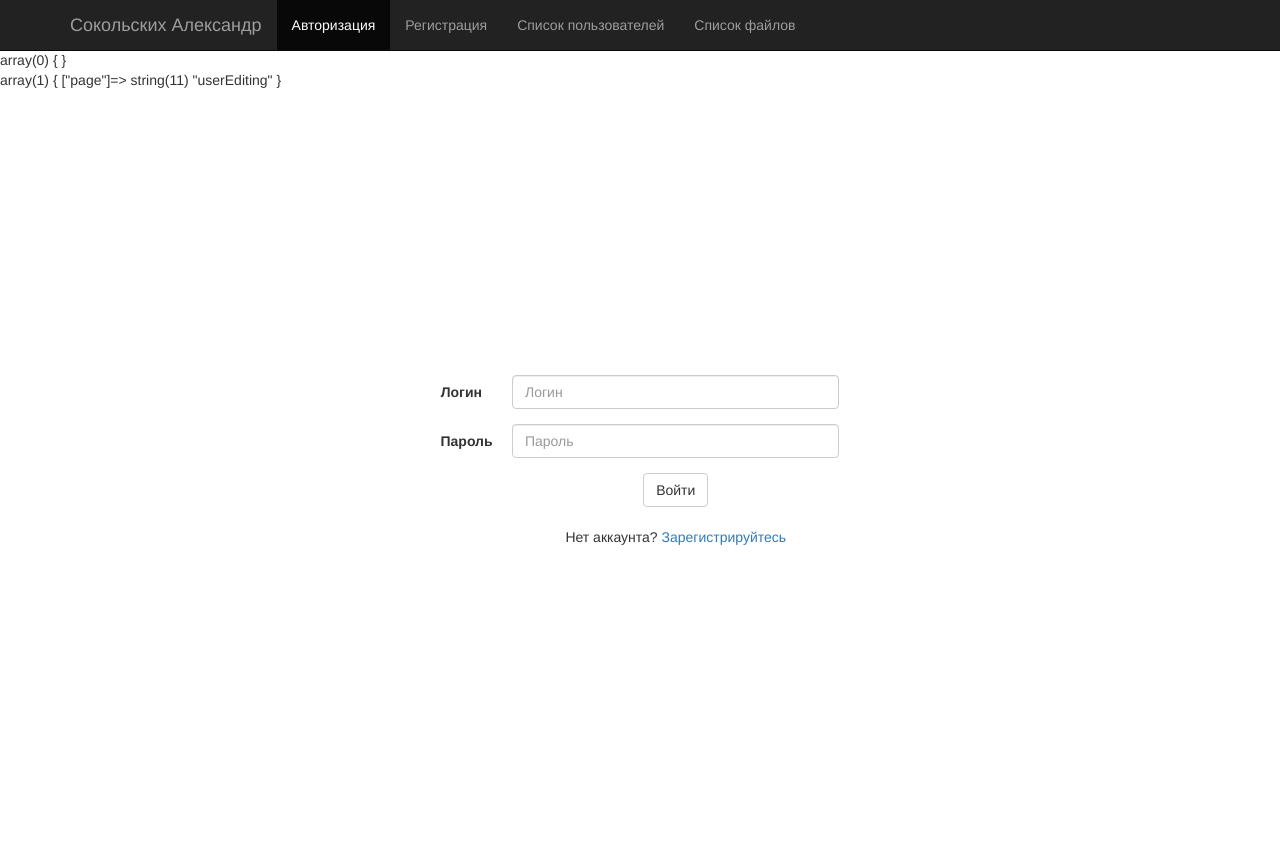
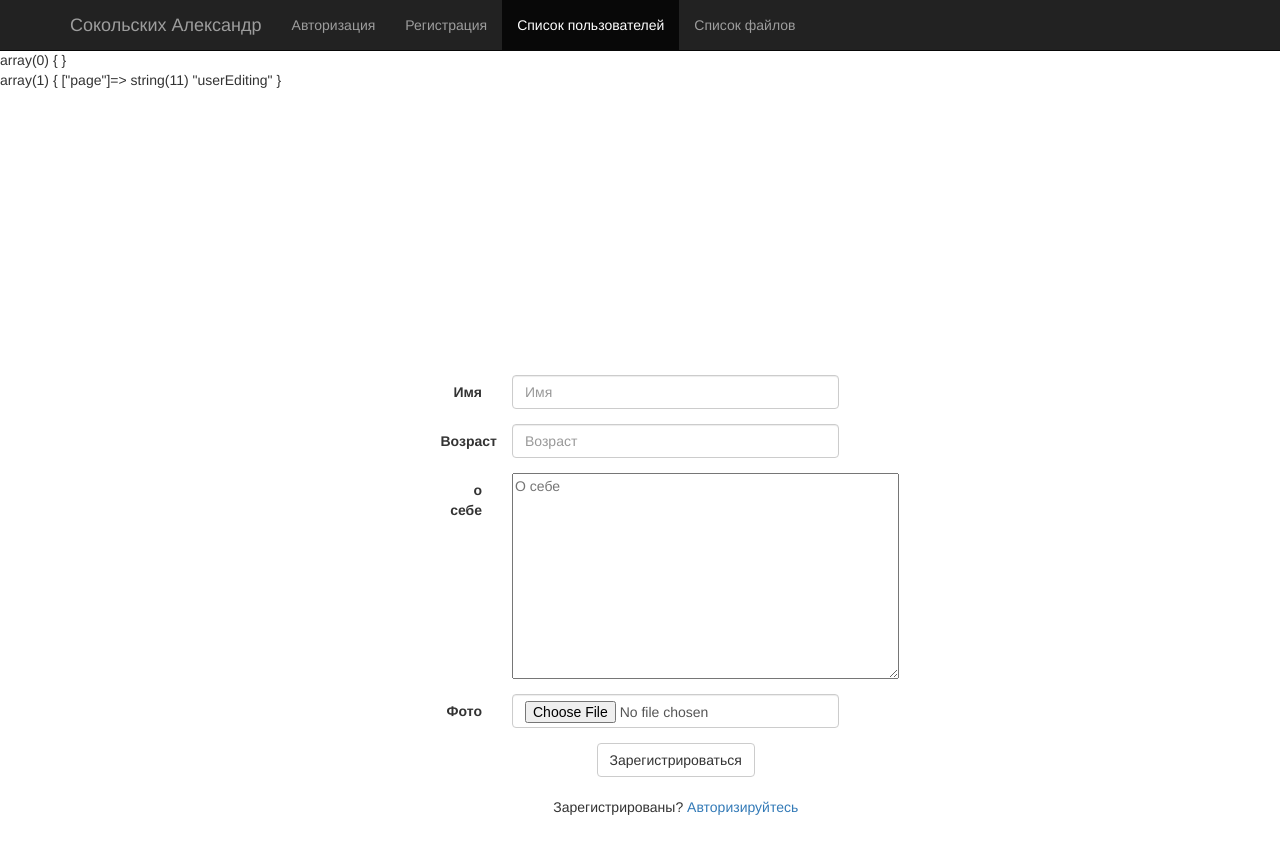
Before and after one commit to AlexSokolskih/loftscoolHomeWork-HomeWork3, a PHP site: page /index.php?page=userEditing in a window 1280 px wide. Before the commit the page ends 545 px from the top, so only its background shows below. Run offline with PHP 8.4, Linux system fonts and the light colour scheme; the visitor is signed in with stand-in values (Sample User, id 1); data that the repository does not hold is empty.

Commit message:
начал писать запросы 2

```diff
--- a/index.php
+++ b/index.php
@@ -14,7 +14,7 @@ session_start();
 $main = new Main;
 $dataBase = new DataBase;
 
-$dataBase->showUsers();
+//$dataBase->showUsers();
 
 var_dump($_POST);
 echo '<br>';
@@ -61,6 +61,7 @@ $password = htmlspecialchars($_POST['password']);
 <?php
 
 
+
 if ($event == 'avtorization') {
     /*считать из бд и проверить на совпадение                  !!!!!!!!!!!!!!!!!!!!!!!!!!!!!!!!!!!!!!!!! */
     if ($user == 'Alex' and $password == 'secret') {
@@ -81,7 +82,7 @@ if ($event == 'avtorization') {
 
         /*записать в бд и может проверить на наличие в бд такого перед вставкой !!!!!!!!!!!!!!!!!!!!!!!!!*/
     }
-}
+} elseif ($event == 'registration') {}
 
 
 
@@ -101,6 +102,11 @@ if ($_SESSION['authorized'] == true) {
             echo $message;
             include_once 'reg.php';
             break;
+        case 'userEditing':
+            $main->showHeader('usersList');
+            echo $message;
+            include_once 'userEditing.php';
+            break;
         default:
             $main->showHeader('mainpage');
             echo $message;
@@ -117,6 +123,11 @@ if ($_SESSION['authorized'] == true) {
             break;
         case 'usersList':
             $main->showHeader('mainpage');
+            echo '<p>Не только лишь все могут просматривать эту страницу!   Авторизуйтесь</p>';
+            include_once 'mainpage.php';
+            break;
+        case 'userEditing':
+            $main->showHeader('usersList');
             echo '<p>Не только лишь все могут просматривать эту страницу!   Авторизуйтесь</p>';
             include_once 'mainpage.php';
             break;
--- a/main.php
+++ b/main.php
@@ -8,7 +8,7 @@
  */
 class Main
 {
-    public function showHeader($activPage)
+    public function showHeader($activPage='')
     {
         $filelistActive = '';
         $userlistActive = '';
--- /dev/null
+++ b/userEditing.php
@@ -0,0 +1,43 @@
+
+
+<div class="container">
+
+    <div class="form-container">
+        <form class="form-horizontal" action="index.php?page=usersList&event=userEditing" method="post">
+            <div class="form-group">
+                <label for="name" class="col-sm-2 control-label">Имя</label>
+                <div class="col-sm-10 ">
+                    <input type="text" class="form-control" id="name" placeholder="Имя" name="name">
+                </div>
+            </div>
+            <div class="form-group">
+                <label for="age" class="col-sm-2 control-label">Возраст</label>
+                <div class="col-sm-10">
+                    <input type="text" class="form-control" id="age" placeholder="Возраст" name="age">
+                </div>
+            </div>
+            <div class="form-group">
+                <label for="decscription" class="col-sm-2 control-label">о себе</label>
+                <div class="col-sm-10">
+                    <textarea name="decscription" id="decscription" cols="45" rows="10" placeholder="О себе"></textarea>
+                </div>
+            </div>
+            <div class="form-group">
+                <label for="foto" class="col-sm-2 control-label">Фото</label>
+                <div class="col-sm-10">
+                    <input type="file" class="form-control" id="foto" placeholder="Фотография" name="foto">
+                </div>
+            </div>
+
+
+            <div class="form-group">
+                <div class="col-sm-offset-2 col-sm-10">
+                    <button type="submit" class="btn btn-default">Зарегистрироваться</button>
+                    <br><br>
+                    Зарегистрированы? <a href="index.php?page=mainPage">Авторизируйтесь</a>
+                </div>
+            </div>
+        </form>
+    </div>
+
+</div><!-- /.container -->
```
